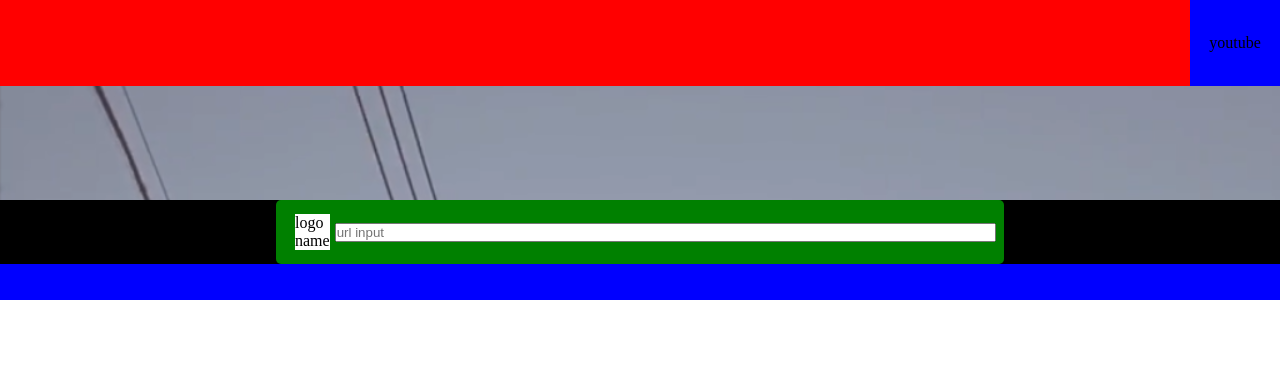
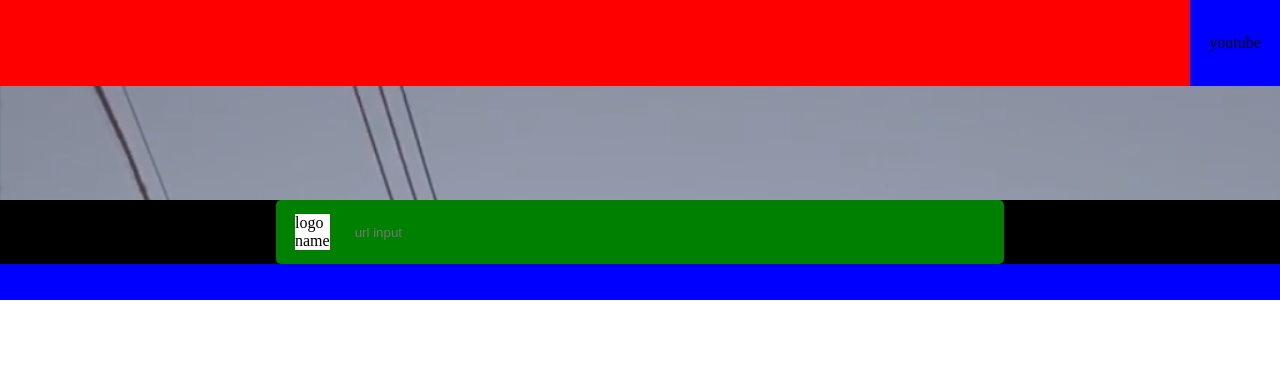
Before and after one commit to AEEUN-106/Web-Project, a Django app: page / in a window 1280 px wide. Shown: the top 386 px of the page. Run offline with Django 3.2, Linux system fonts and the light colour scheme.

Commit message:
Update home.html

```diff
--- a/blog/templates/blog/home.html
+++ b/blog/templates/blog/home.html
@@ -26,12 +26,11 @@
         <div class="SearchLogo"
         <label> logo name </label>
         </div>
-        <div class="SearchBox"
-          <form action = "" method = "get">
-            <input type="search"  placeholder="url input" size=80 >
+        <section class="SearchBox">
+           <form action = {% url 'data_process' %} method = "get">
+             <input type="url"  placeholder="url input" size=80 >
           </form>
-        </div>
-
+        </section>
         </div>
         </div>
       </div>
```
